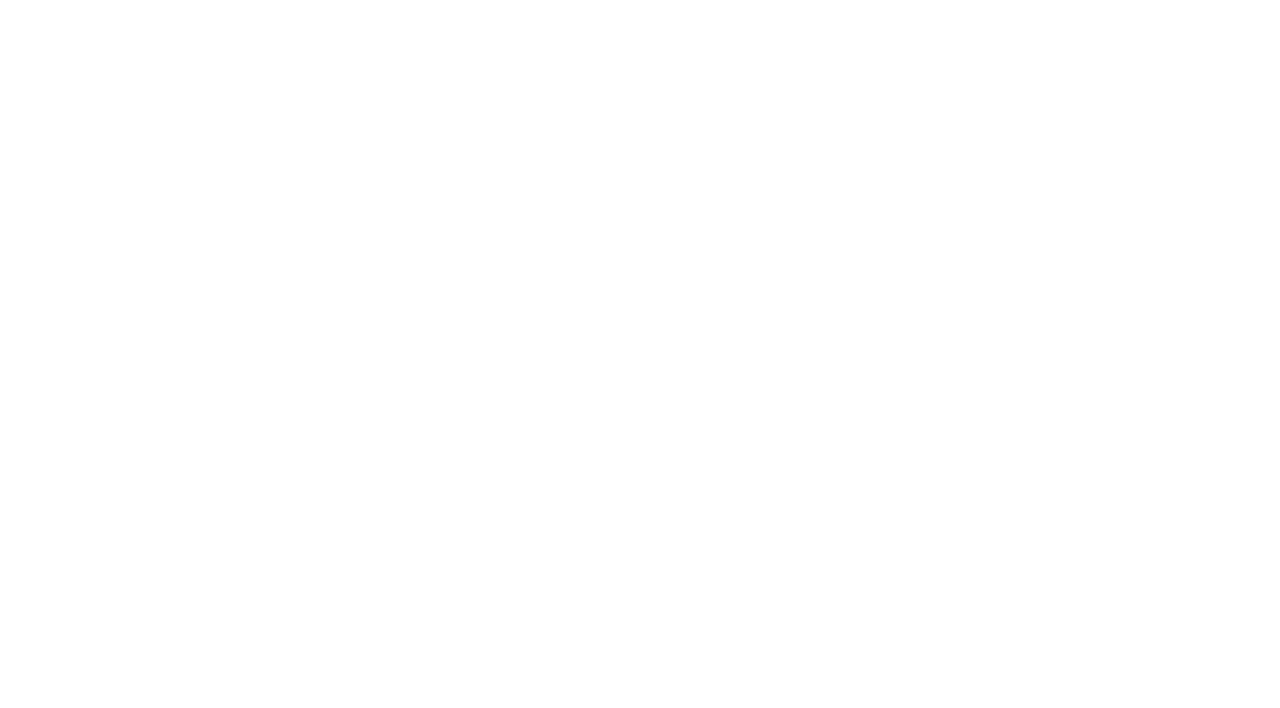
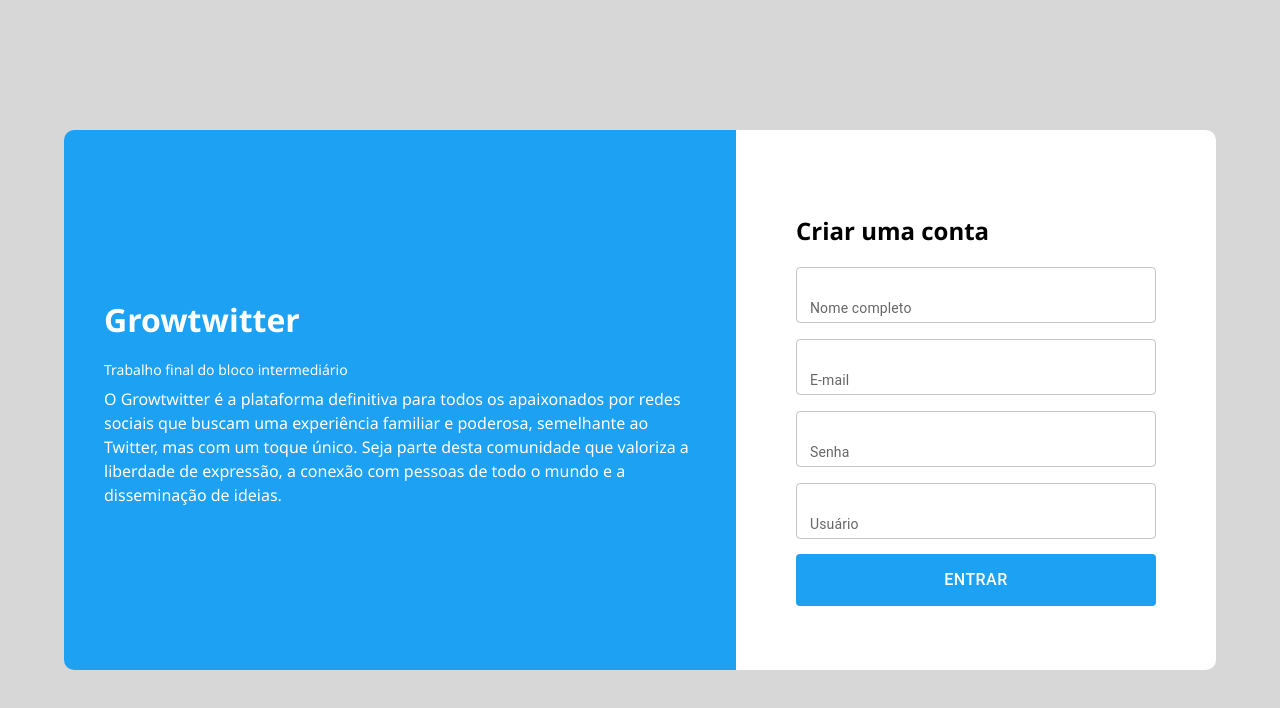
Before and after one commit to bruninhovolotao/front-end-growtwitter, a React (Vite) app: page / in a window 1280 px wide. Before the commit this address had no page. Shown: the top 708 px of the page. Built offline with nearby package versions, Linux system fonts and the light colour scheme.

Commit message:
update home

```diff
--- a/src/pages/sign-up.tsx
+++ b/src/pages/sign-up.tsx
@@ -74,7 +74,7 @@ export function SignUp (){
                     <Grid size={5} className='signup-form form'>
                         <h2>Criar uma conta</h2>
                         <Box component="form" onSubmit={handleCadastro} sx={{ '& .MuiTextField-root': { width: '100%' } }} noValidate autoComplete="off">
-                            <TextField label="Nome" variant="outlined" sx={{marginBottom: 2}} value={nome} onChange={(e) => setNome(e.target.value)} error={errors.nome} helperText={errors.nome ? "Preencha o Nome" : ""} />
+                            <TextField label="Nome completo" variant="outlined" sx={{marginBottom: 2}} value={nome} onChange={(e) => setNome(e.target.value)} error={errors.nome} helperText={errors.nome ? "Preencha o Nome" : ""} />
                             <TextField label="E-mail" type="email" variant="outlined" sx={{marginBottom: 2}} value={email} onChange={(e) => setEmail(e.target.value)} error={errors.email} helperText={errors.email ? "Preencha o E-mail" : ""} />
                             <TextField label="Senha" type="password" autoComplete="current-password" sx={{marginBottom: 2}} value={senha} onChange={(e) => setSenha(e.target.value)} error={errors.senha} helperText={errors.senha ? "Preencha a Senha" : ""} />
                             <TextField label="Usuário" variant="outlined" value={username} onChange={(e) => setUsername(e.target.value)} error={errors.username} helperText={errors.username ? "Preencha o Usuário" : ""} />
--- a/src/routes/index.tsx
+++ b/src/routes/index.tsx
@@ -7,8 +7,8 @@ export function AppRoutes(){
     return(
         <BrowserRouter>
             <Routes>
+                <Route path="/" element={<SignUp />} />
                 <Route path="/feed" element={<Feed />} />
-                <Route path="/sign-up" element={<SignUp />} />
                 <Route path="/login" element={<Login />} />
             </Routes>
         </BrowserRouter>
```
